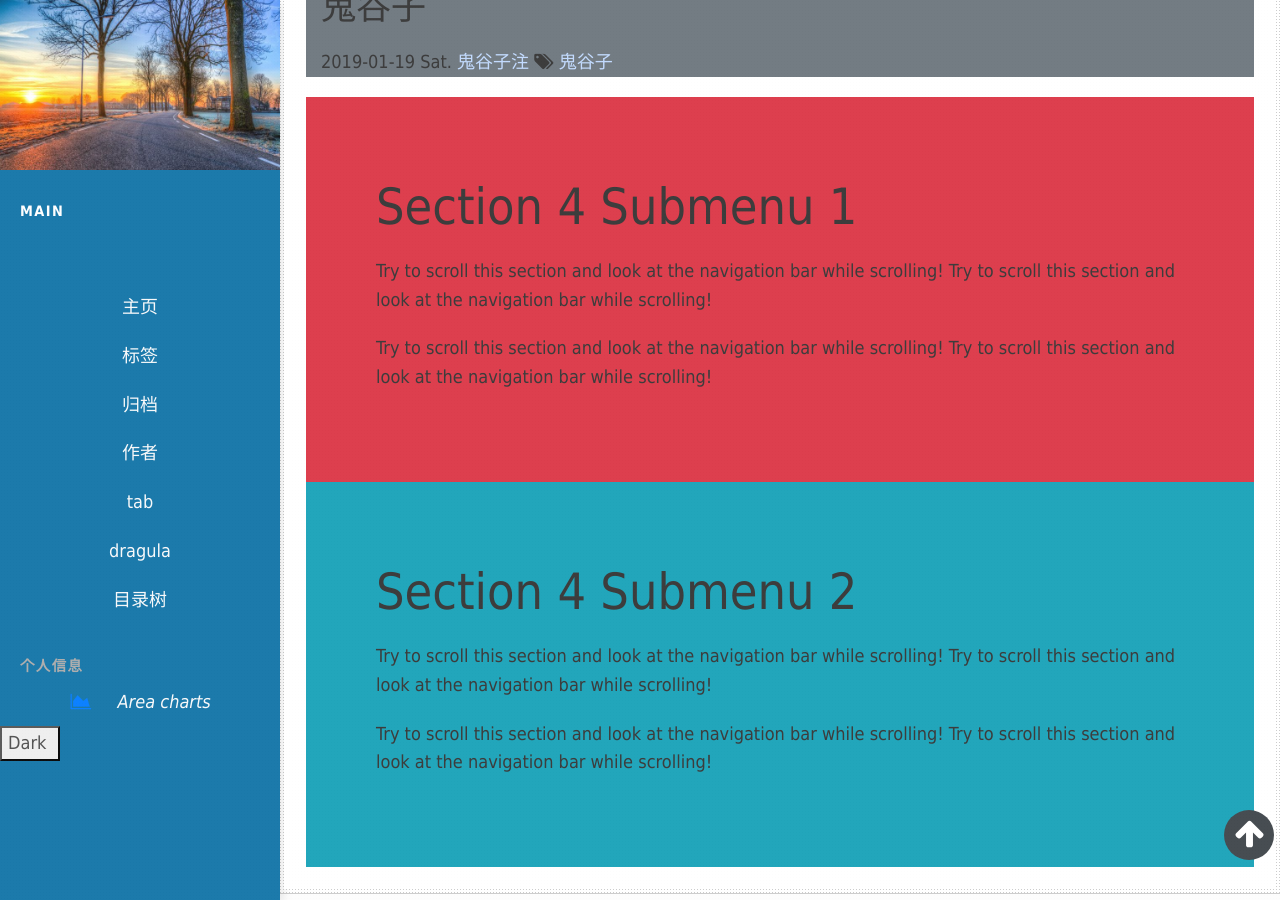
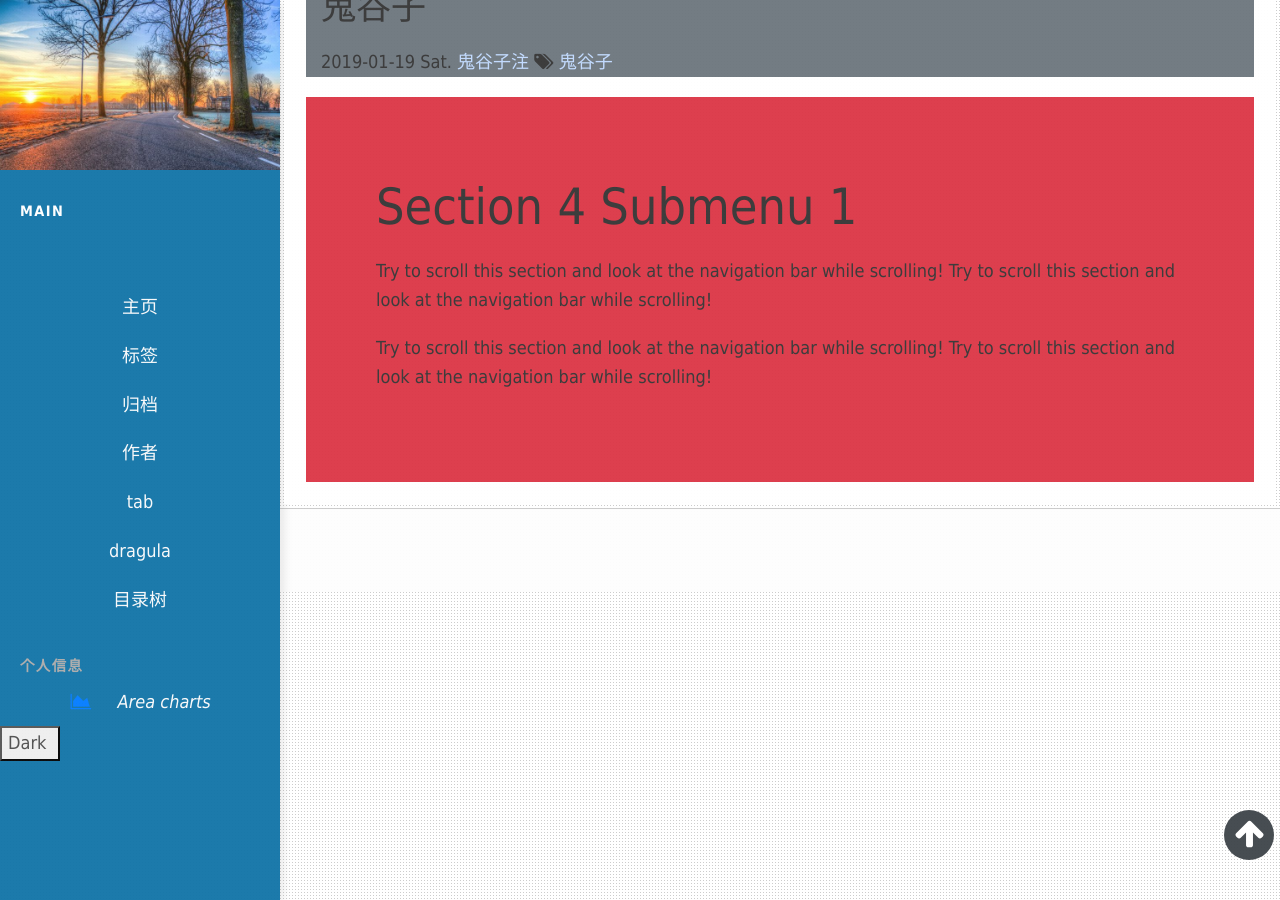
Before and after one commit to nengwuzhi/nengwuzhi.github.ioce, a Jekyll site: the page built from pages/tab.html, in a window 1280 px wide and 900 px high, scrolled down 4125 px. Built offline with Jekyll 4.4.1, drawn with Linux system fonts in a browser that asks for light colours; nearby versions of some CDN libraries; library files that are not in the unit come from our copies.

Commit message:
Update tab.html

```diff
--- a/pages/tab.html
+++ b/pages/tab.html
@@ -30,14 +30,8 @@
     <li class="nav-item">
       <a class="nav-link" href="#section3">Section 3</a>
     </li>
-    <li class="nav-item dropdown">
-      <a class="nav-link dropdown-toggle" href="#" id="navbardrop" data-toggle="dropdown">
-        Section 4
-      </a>
-      <div class="dropdown-menu">
-        <a class="dropdown-item" href="#section41">Link 1</a>
-        <a class="dropdown-item" href="#section42">Link 2</a>
-      </div>
+    <li class="nav-item">
+      <a class="nav-link" href="#section4">Section 4</a>
     </li>
   </ul>
 </nav>
@@ -72,7 +66,7 @@
         </ul>
 </div>
 <div id="section2" class="container-fluid bg-warning" style="padding-top:70px;padding-bottom:70px;padding-left:70px;padding-right:70px;">
-   <h2>{{page.title}}</h2>
+   <h2>分类</h2>
         <hr>
         <ul>
             {% for category in site.categories %}
@@ -122,15 +116,11 @@
         {% endfor %}
         </ul>
 </div>
-<div id="section41" class="container-fluid bg-danger" style="padding-top:70px;padding-bottom:70px;padding-left:70px;padding-right:70px;">
+<div id="section4" class="container-fluid bg-danger" style="padding-top:70px;padding-bottom:70px;padding-left:70px;padding-right:70px;">
   <h1>Section 4 Submenu 1</h1>
   <p>Try to scroll this section and look at the navigation bar while scrolling! Try to scroll this section and look at the navigation bar while scrolling!</p>
   <p>Try to scroll this section and look at the navigation bar while scrolling! Try to scroll this section and look at the navigation bar while scrolling!</p>
 </div>
-<div id="section42" class="container-fluid bg-info" style="padding-top:70px;padding-bottom:70px;padding-left:70px;padding-right:70px;">
-  <h1>Section 4 Submenu 2</h1>
-  <p>Try to scroll this section and look at the navigation bar while scrolling! Try to scroll this section and look at the navigation bar while scrolling!</p>
-  <p>Try to scroll this section and look at the navigation bar while scrolling! Try to scroll this section and look at the navigation bar while scrolling!</p>
-</div>
+
 
 </body>
```
